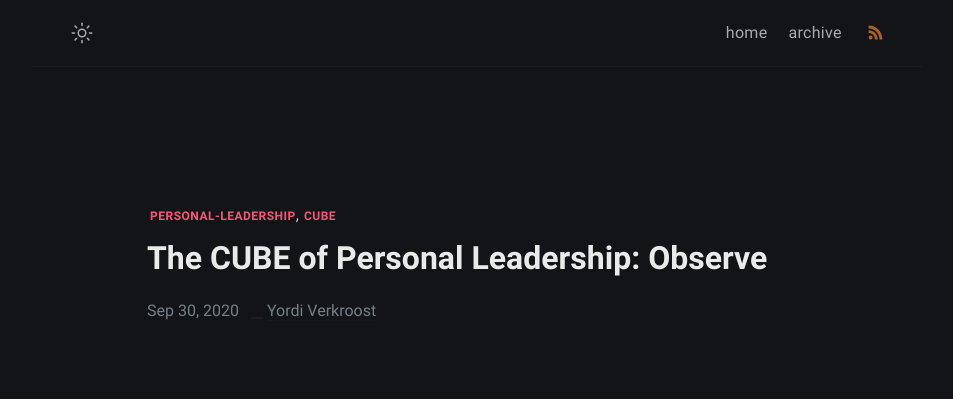
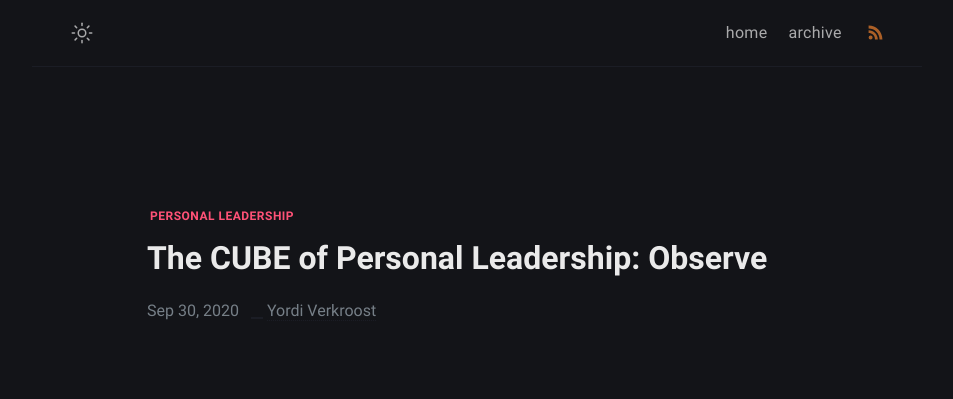
Before and after one commit to heymichal/heymichal.github.io, a Jekyll site: the page built from _posts/2020-09-30-the-cube-of-personal-leadership-observe.markdown, in a window 1280 px wide. Shown: the top 399 px of the page, without its empty margins (163-1116 px from the left). Built offline with Jekyll 4.4.1, drawn with Linux system fonts in a browser that asks for light colours.

Commit message:
Update from Forestry.io Yordi Verkroost updated _posts/2020-09-30-the-cube-of-personal-leadership-observe.markdown

```diff
--- a/_posts/2020-09-30-the-cube-of-personal-leadership-observe.markdown
+++ b/_posts/2020-09-30-the-cube-of-personal-leadership-observe.markdown
@@ -1,12 +1,11 @@
 ---
 title: 'The CUBE of Personal Leadership: Observe'
 layout: post
-date: '2020-09-30 13:40:00 +0200'
+date: 2020-09-30 13:40:00 +0200
 tags:
-- personal-leadership
-- cube
+- Personal Leadership
+
 ---
-
 Feedback can be based on interpretations or observations.
 
 Feedback based on interpretations means that the person who gives the feedback makes assumptions about what he or she sees. And we know: an assumption is the mother of all fuck-ups.
```
